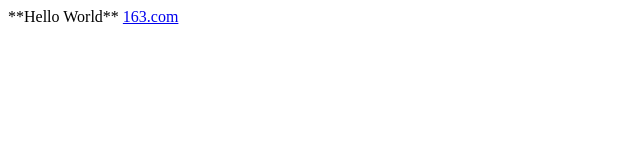
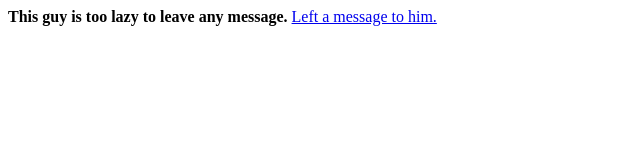
Before and after one commit to ZhenhuaChu/zhenhuachu.github.io, a plain HTML site: page index.html in a window 1280 px wide. Shown: the whole page, without its empty margins (0-640 px from the left). Drawn offline with Linux system fonts and the light colour scheme.

Commit message:
Update index.html

```diff
--- a/index.html
+++ b/index.html
@@ -1,2 +1,2 @@
-**Hello World**
-<a href="www.163.com">163.com</a>
+<b>This guy is too lazy to leave any message.</b>
+<a href="mailto:kaigun@163.com">Left a message to him.</a>
```
